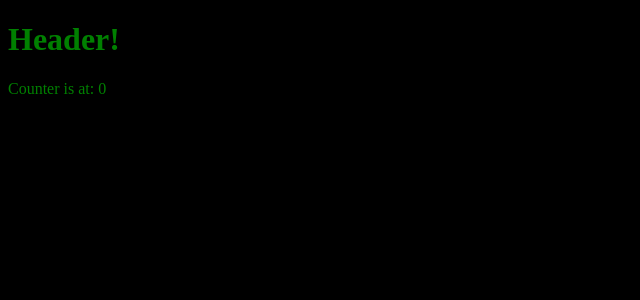
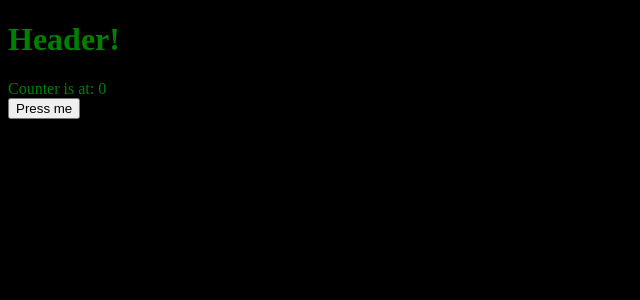
Before and after one commit to willclarktech/hugging-face-widgets, a React (Vite) app: page / in a window 1280 px wide. Shown: the top 300 px of the page, without its empty margins (0-640 px from the left). Built offline with nearby package versions, Linux system fonts and the light colour scheme.

Commit message:
:seedling: Add setState example

```diff
--- a/src/components/App.tsx
+++ b/src/components/App.tsx
@@ -1,13 +1,26 @@
-import React, { Component } from "react";
+import React, { Component, MouseEvent } from "react";
 
-class App extends Component {
-	public state: { readonly counter: number };
+// eslint-disable-next-line @typescript-eslint/no-empty-interface
+interface Props {}
 
+interface State {
+	readonly counter: number;
+}
+
+class App extends Component<Props, State> {
 	constructor() {
 		super({});
 		this.state = {
 			counter: 0,
 		};
+		this.handleClick = this.handleClick.bind(this);
+	}
+
+	handleClick(e: MouseEvent): void {
+		e.preventDefault();
+		this.setState((state) => ({
+			counter: state.counter + 1,
+		}));
 	}
 
 	render(): JSX.Element {
@@ -15,6 +28,8 @@ class App extends Component {
 			<div>
 				<h1>Header!</h1>
 				<span>Counter is at: {this.state.counter}</span>
+				<br />
+				<button onClick={this.handleClick}>Press me</button>
 			</div>
 		);
 	}
```
